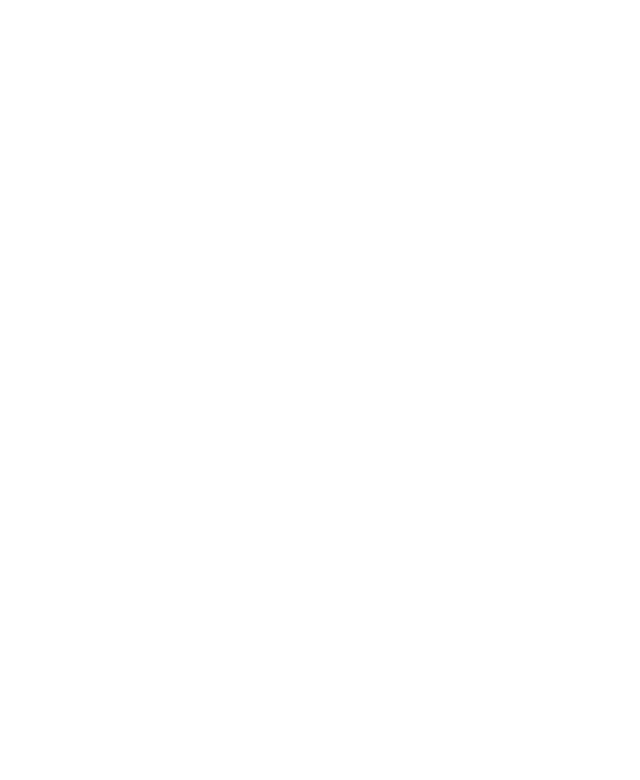
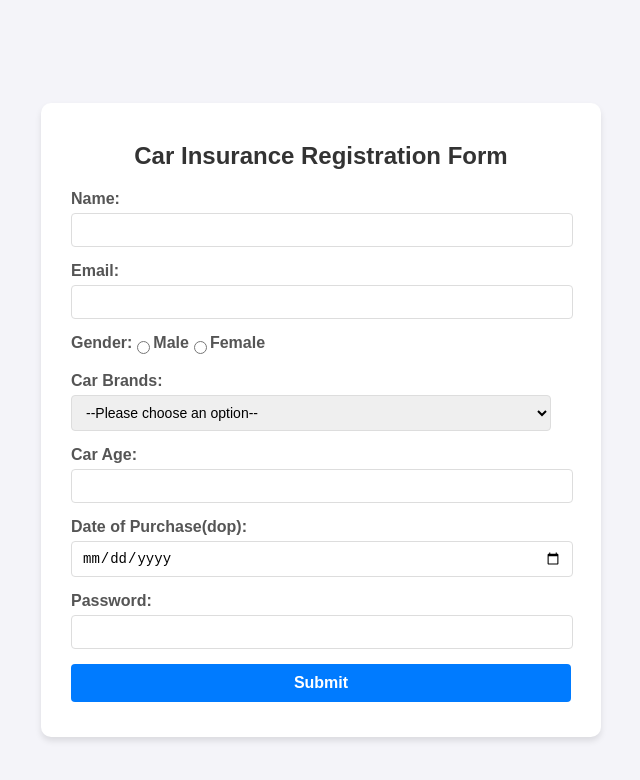
Before and after one commit to acciojob/car-insurance-form-zaymaurya, a website: page main.html in a window 1280 px wide. Shown: the whole page, without its empty margins (319-959 px from the left). Drawn offline with Linux system fonts and the light colour scheme.

Commit message:
created a submission

```diff
--- a/main.html
+++ b/main.html
@@ -4,10 +4,62 @@
 
 <head>
 	<link rel="stylesheet" href="styles.css">
+	<title>Car Insurance Registration Form</title>
 </head>
 
 <body>
 	<!-- the entire body must be written by student -->
+	<div class="container">
+		<h2>Car Insurance Registration Form</h2>
+		<form method="post" action="#">
+			<div class="form-group">
+                <label for="name">Name:</label>
+                <input type="Text" id="name" name="name" required>
+            </div>
+
+			<div class="form-group">
+				<label for="email">Email:</label>
+				<input type="Email" id="email" name="email" required>
+			</div>
+
+			<div class="form-group genderGroup">
+                <label>Gender:</label>
+                <input type="Radio" id="genderMale" name="gender" value="male" required>
+                <label for="gender_male">Male</label>
+                <input type="Radio" id="genderFemale" name="gender" value="female" required>
+                <label for="gender_female">Female</label>
+            </div>
+
+			<div class="form-group">
+                <label for="cars">Car Brands:</label>
+                <select id="cars" name="cars" type="Dropdown">
+                    <option value="">--Please choose an option--</option>
+                    <option value="bmw">BMW</option>
+                    <option value="audi">Audi</option>
+                    <option value="mercedes">Mercedes</option>
+                </select>
+            </div>
+
+			<div class="form-group">
+                <label for="carage">Car Age:</label>
+                <input type="Number" id="carage" name="carage" required>
+            </div>
+
+			<div class="form-group">
+                <label for="dop">Date of Purchase(dop):</label>
+                <input type="Date" id="dop" name="dop" required>
+            </div>
+
+			<div class="form-group">
+                <label for="password">Password:</label>
+                <input type="Password" id="password" name="password" required>
+            </div>
+
+			<div class="form-group">
+                <button type="submit" class="submit-btn">Submit</button>
+            </div>
+		</form>
+	</div>
     <script type="text/javascript" src="./script.js">
 </script>
 
--- a/styles.css
+++ b/styles.css
@@ -1,2 +1,81 @@
 
 /* Your CSS Code here. */
+
+body {
+	font-family: Arial, sans-serif;
+	background-color: #f4f4f9;
+	margin: 0;
+	padding: 20px;
+	display: flex;
+	justify-content: center;
+	align-items: center;
+	min-height: 100vh;
+}
+
+.container {
+	background: #ffffff;
+	padding: 20px 30px;
+	border-radius: 10px;
+	box-shadow: 0 4px 6px rgba(0, 0, 0, 0.1);
+	width: 100%;
+	max-width: 500px;
+}
+
+.container h2 {
+	text-align: center;
+	margin-bottom: 20px;
+	color: #333;
+}
+
+.form-group {
+	margin-bottom: 15px;
+}
+
+.form-group label {
+	display: block;
+	font-weight: bold;
+	margin-bottom: 5px;
+	color: #555;
+}
+
+.form-group input,
+.form-group select {
+	width: 96%;
+	padding: 8px 10px;
+	border: 1px solid #ddd;
+	border-radius: 4px;
+	font-size: 14px;
+}
+
+.form-group input:focus,
+.form-group select:focus {
+	border-color: #007bff;
+	outline: none;
+	box-shadow: 0 0 5px rgba(0, 123, 255, 0.5);
+}
+
+.genderGroup {
+	display: inline-flex;
+	align-items: center;
+	margin-bottom: 15px;
+}
+
+#genderMale {
+	gap: 20px;
+}
+
+.submit-btn {
+	width: 100%;
+	padding: 10px 15px;
+	background-color: #007bff;
+	border: none;
+	border-radius: 4px;
+	font-size: 16px;
+	font-weight: bold;
+	color: white;
+	cursor: pointer;
+}
+
+.submit-btn:hover {
+	background-color: #0056b3;
+}
```
